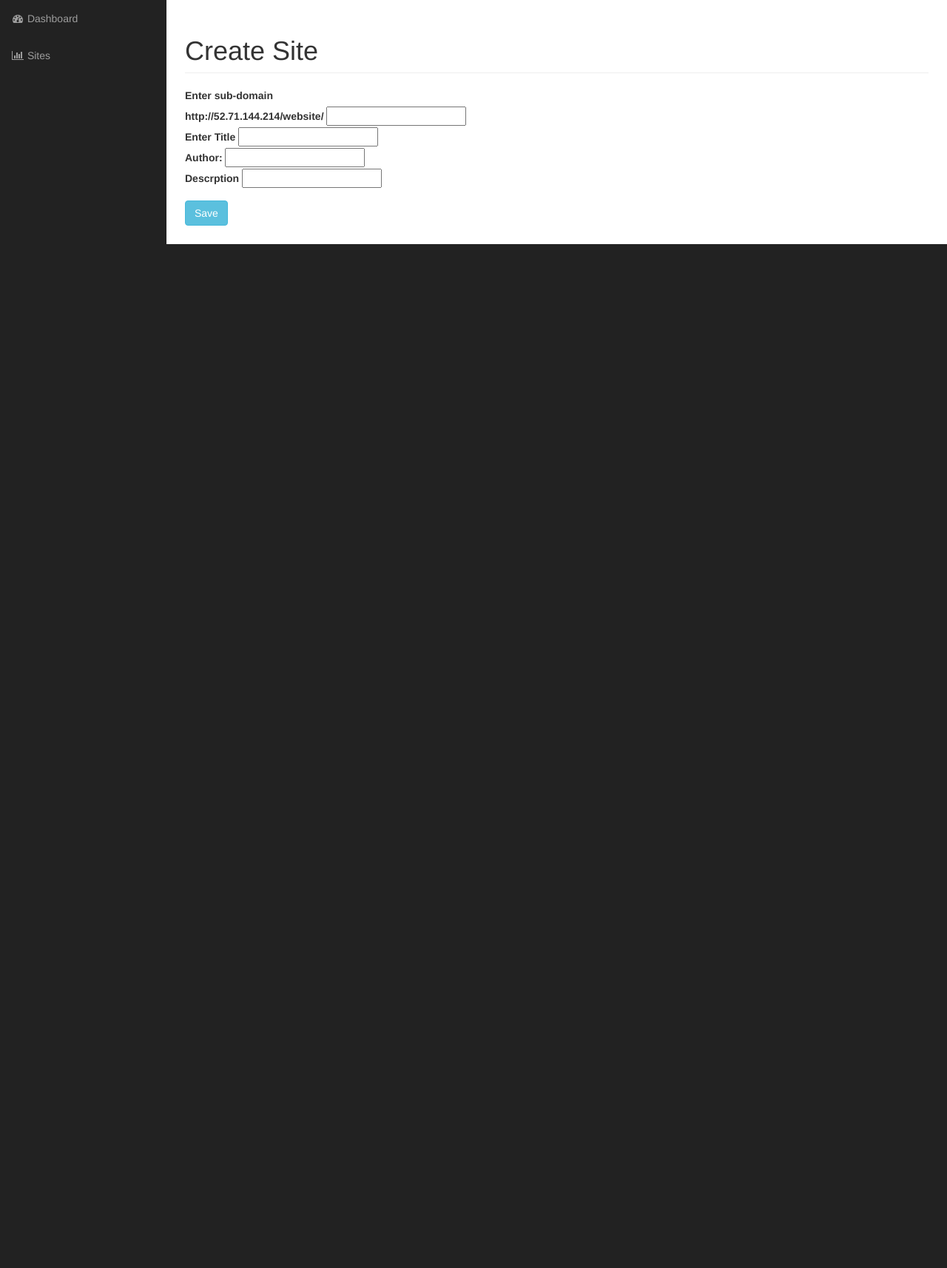
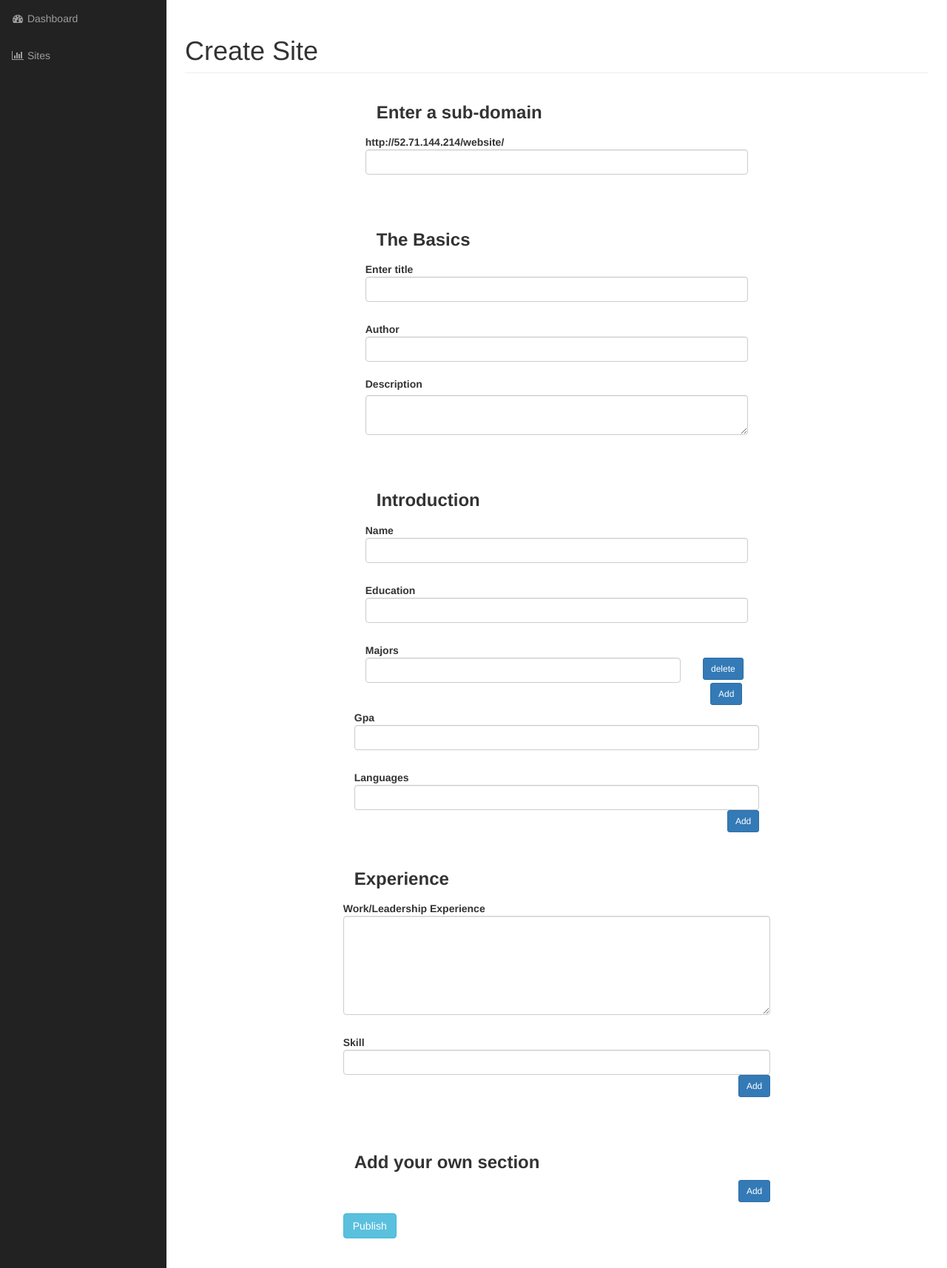
Before and after one commit to bbemis017/Saturn, a Django app: template Saturn/template/website/createSite.html in a window 1280 px wide. Shown: the part 51-1765 px from the top of the page at 74% size. Before the commit the page ends 381 px from the top, so only its background shows below. Run offline with Django 3.2, Linux system fonts and the light colour scheme; the template is opened without the code that fills it, so the values that code supplies are empty; some libraries are stand-ins or nearby versions.

Commit message:
UI for createSite, and fixed displaySite function
Test Plan: none

Reviewers: chen1564, zhayuhong, mrhalf

Reviewed By: mrhalf

Differential Revision: http://phab.mrha1f.com/D34

```diff
--- /dev/null
+++ b/Saturn/static/js/createSite.js
@@ -0,0 +1,144 @@
+
+$('#domain').on('input',replaceSpaces);
+
+$('#domain').focusout(checkDomain);
+
+$('#addMajor').click(addMajor);
+$('#addLanguage').click(addLanguage);
+$('#addSkill').click(addSkill);
+$('#addSection').click(addSection);
+
+//variables
+var domainApproved = false;
+var numMajors = 1;
+var numLanguages = 1;
+var numSkills = 1;
+var numSection = 0;
+
+/**
+ * adds Section
+ */
+function addSection(){
+  if( numSection == 0){
+    $('#section1').show();
+    numSection++;
+  }
+  else{
+    var newDiv = $('#section1').clone(true);//clone deep copy
+    var prevId = "#section" + numSection;
+    numSection++;
+
+
+    //change id's and names
+    newDiv.attr("id","section"+numSection);
+
+    var title = newDiv.find("#sectionTitle1");
+    var content = newDiv.find("#sectionContent1");
+
+    title.attr("id","sectionTitle"+numSection);
+    title.attr("name","sectionTitle"+numSection);
+
+    content.attr("id","sectionContent"+numSection);
+    content.attr("name","sectionContent"+numSection);
+
+    $("#section"+(numSection - 1)).after(newDiv);
+  }
+}
+
+/**
+ * Adds text box for skills
+ */
+function addSkill(){
+  var prevId = "#skill" + numSkills;
+  ++numSkills;
+  var id = "skill" + numSkills;
+  var textBox = createTextBox(id);
+  $(prevId).after(textBox);
+}
+
+/**
+ * Adds text box for language
+ */
+function addLanguage(){
+  var prevId = "#language" + numLanguages;
+  ++numLanguages;
+  var id = "language" + numLanguages;
+  var textBox = createTextBox(id);
+  $(prevId).after(textBox);
+}
+
+/**
+ * Adds text box for major
+ */
+function addMajor(){
+  var prevId = "#major" + numMajors;
+  ++numMajors;
+  var id = "major" + numMajors;
+  var textBox = createTextBox(id);
+  $(prevId).after(textBox);
+}
+
+/**
+ * creates new text box with id and name equal to id
+ */
+function createTextBox(id){
+  var textBox = document.createElement("input");
+  textBox.setAttribute("id",id);
+  textBox.setAttribute("name",id);
+  textBox.setAttribute("type","text");
+  textBox.setAttribute("class","form-control");
+  return textBox;
+}
+
+/**
+ * send domain that the user entered to the backend
+ */
+function checkDomain(){
+  var domain = $('#domain').val()
+  $.ajax({url : "/sites/createSite/", type : "POST",
+  data : { csrfmiddlewaretoken: csrf_token , domain_json : domain },
+    success : domainResponse,
+    error : responseFailure
+  });
+}
+
+/**
+ * called when backend sends json response
+ */
+function domainResponse(json){
+  var div = $('#domainDiv');
+  var icon = $('#domainIcon');
+  if( json.exists == 1){
+    div.addClass("has-error");
+    div.removeClass("has-success");
+    icon.addClass("glyphicon-remove");
+    icon.removeClass("glyphicon-ok");
+    $('#domainExists').show();
+    domainApproved = false;
+  }
+  else{
+    icon.addClass("glyphicon-ok");
+    icon.removeClass("glyphicon-remove");
+    div.addClass("has-success");
+    div.removeClass("has-error");
+    $('#domainExists').hide();
+    domainApproved = true;
+  }
+}
+
+/**
+ * called when checkDomain() failed to send data
+ * to backend
+ */
+function responseFailure(xhr,errmsg,err){
+  console.log(xhr.status + ":" + xhr.responseText);
+}
+
+/**
+ * replaces spaces in domain text box with underscores
+ */
+function replaceSpaces(){
+  var domain = $('#domain').val();
+  domain = domain.replace(" ","_");
+  $('#domain').val(domain);
+}
--- a/Saturn/template/website/createSite.html
+++ b/Saturn/template/website/createSite.html
@@ -21,16 +21,7 @@
 
     <!-- Custom Fonts -->
     <link href="{% static "css/font-awesome.css" %}" rel="stylesheet" type="text/css">
-
-    <!-- HTML5 Shim and Respond.js IE8 support of HTML5 elements and media queries -->
-    <!-- WARNING: Respond.js doesn't work if you view the page via file:// -->
-    <!--[if lt IE 9]>
-        <script src="https://oss.maxcdn.com/libs/html5shiv/3.7.0/html5shiv.js"></script>
-        <script src="https://oss.maxcdn.com/libs/respond.js/1.4.2/respond.min.js"></script>
-    <![endif]-->
-
   </head>
-
   <body>
 
     <div id="wrapper">
@@ -52,35 +43,109 @@
           <!-- /.row -->
 
           <div class="row">
-                	<div class="col-lg-12">
-                        <form class="form-group" method="POST">
+            <div class="col-lg-6 col-lg-offset-3">
+              <form class="form-horizontal" method="POST">
                 {% csrf_token %}
-                          <div class="form-group">
-                            <label class="control-label">Enter sub-domain</label></br>
+
+                <h3><b>Enter a sub-domain</b></h2>
+                <div id="domainDiv" class="form-group has-feedback">
                   <label class="control-label">http://52.71.144.214/website/</label>
-                            <input name="domain" type="text">
-
-                            </br>
-                            <label class="control-label">Enter Title</label>
-                            <input name="title" type = "text">
-
-                            </br>
-                            <label class="control-label">Author:</label>
-                            <input name="author" type="text">
-
-                            </br>
-                            <label class="control-panel">Descrption</label>
-                            <input name="description" type="text">
+                  <input id="domain" name="domain" type="text" class="form-control">
+                  <i id="domainIcon" class="glyphicon form-control-feedback"></i>
                 </div>
-                          {% if errorDomainExists %}
-                            <div class="alert alert-md alert-danger" role="alert">
+                <div id="domainExists" {% if not errorDomainExists %}hidden{% endif %} class="alert alert-md alert-danger" role="alert">
                   Domain: {{ domain }} already Exists. Please try another
                 </div>
-                          {% endif %}
+
+                <br/><br/>
+                <h3><b>The Basics</b></h3>
+                <div class="form-group">
+                  <label class="control-label">Enter title</label>
+                  <input name="title" type="text" class="form-control"/>
+                  <br/>
+
+                  <label class="control-label">Author</label><br/>
+                  <input name="author" type="text" class="form-control"/>
+                  <br/>
+
+                  <label class="control-panel">Description</label><br/>
+                  <textarea name="description" class="form-control" rows="2"></textarea>
+                </div>
+
+                <!-- introduction -->
+                <br/><br/>
+                <h3><b>Introduction<b></h3>
+                <div class="form-group">
+                  <label class="control-label">Name</label><br/>
+                  <input name="name" type="text" class="form-control"/>
+                  <br/>
+
+                  <label class="control-label">Education</label><br/>
+                  <input name="education" type="text" class="form-control"/>
+                  <br/>
+
+                  <label class="control-label">Majors</label><br/>
+                  <div class="row">
+                    <div class="col-xs-10">
+                      <input id="major1" name="major1" type="text" class="form-control"/>
+                    </div>
+                    <div class="col-xs-2">
+                      <button type="button" class="btn btn-primary btn-sm">delete</button>
+                    </div>
+                  <div>
+
+                  <div class="row">
+                    <div class="col-xs-2 col-xs-offset-10">
+                      <button id="addMajor" type="button" class="btn btn-primary btn-sm">Add</button>
+                    </div>
+                  </div>
+
+                  <label class="control-label">Gpa</label><br/>
+                  <input name="gpa" type="text" class="form-control"/>
+                  <br/>
+
+                  <label class="control-label">Languages</label><br/>
+                  <input id="language1" name="language1" type="text" class="form-control"/>
+                  <button id="addLanguage" type="button" class="btn btn-primary btn-sm pull-right">Add</button>
+                  <br/>
+                </div>
+
+                <!-- Experience -->
+                <br/><br/>
+                <h3><b>Experience</b></h3>
+                <div class="form-group">
+                  <label class="control-label">Work/Leadership Experience</label><br/>
+                  <textarea name="experience" class="form-control" rows="6"></textarea>
+                  <br/>
+
+                  <label class="control-label">Skill</label><br/>
+                  <input id="skill1" name="skill1" type="text" class="form-control"/>
+                  <button id="addSkill" type="button" class="btn btn-primary btn-sm pull-right">Add</button>
+                </div>
+
+                <!-- add -->
+                <br/><br/>
+                <h3><b>Add your own section</b></h3>
+                <div hidden id="section1" class="form-group">
+                  <label class="control-label">Section Title</label><br/>
+                  <input id="sectionTitle1" name="sectionTitle1" class="form-control"/>
+                  <br/>
+
+                  <label class="control-label">content</label><br/>
+                  <textarea id="sectionContent1" name="sectionContent1" class="form-control" rows="6"></textarea>
+                  <br/>
+
+                </div>
+
+                <div class="form-group">
+                  <button id="addSection" type="button" class="btn btn-primary btn-sm pull-right">Add</button>
+                </div>
+
+                <div class="form-group">
+                  <button name="submit" type="submit" class="btn btn-info btn-md">Publish</button>
+                </div>
+
                 <input name="user_id" value="{{ request.user.id }}" class="hidden">
-                          <div class="form-group">
-                            <button name="submit" type="submit" class="btn btn-info btn-md">Save</button>
-                          </div>
               </form>
             </div>
           </div>
@@ -95,12 +160,18 @@
     </div>
     <!-- /#wrapper -->
 
+    <script>
+      var csrf_token = "{{ csrf_token }}"
+    </script>
     <!-- jQuery -->
     <script src="{% static "js/jquery.js" %}"></script>
 
     <!-- Bootstrap Core JavaScript -->
     <script src="{% static "bootstrap-3.3.6/js/bootstrap.min.js" %}"></script>
 
+    <!-- custom javascript -->
+    <script src="{% static "js/createSite.js" %}"></script>
+
   </body>
 
 </html>
--- a/Saturn/template/website/post.html
+++ b/Saturn/template/website/post.html
@@ -1,5 +1,5 @@
 {% extends 'website/section.html' %}
 
 {% block paragraph %}
-  {{ section.content }}
+  {{ section.post.content }}
 {% endblock %}
```
Also changed, not shown: Saturn/website/views.py (+13 -15 lines). Lines whose indentation alone changed are shown as unchanged.
